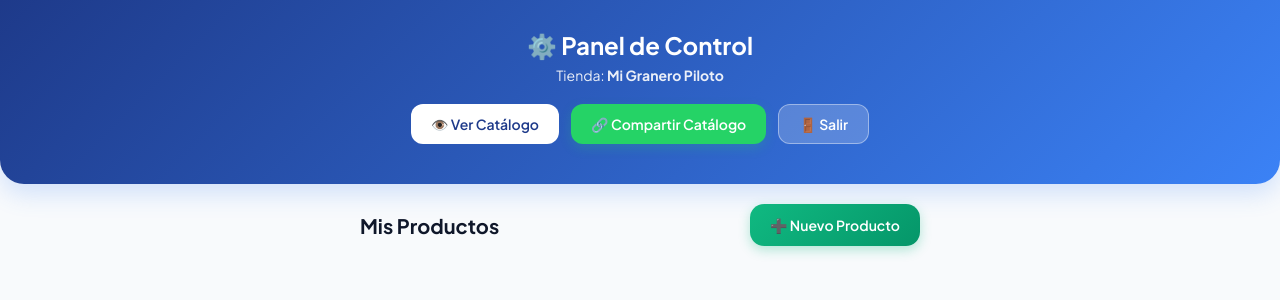
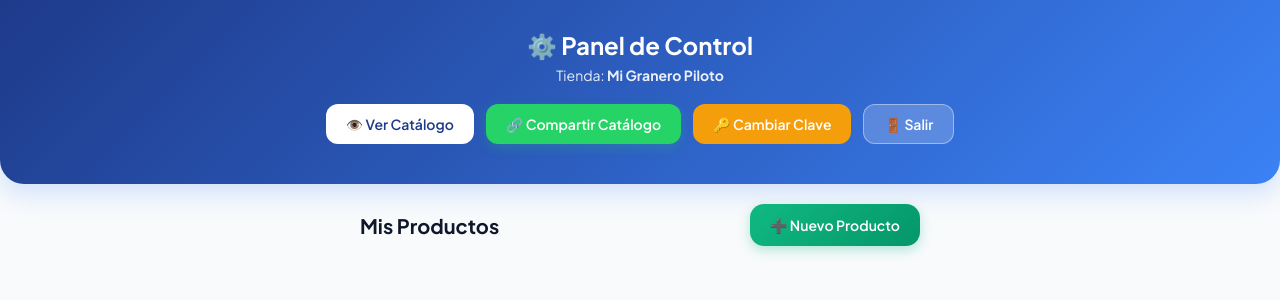
Before and after one commit to thiagoadames/CATALOGO_GRANERO, a Flask app: page /tienda/1/admin in a window 1280 px wide. Shown: the top 300 px of the page. Run offline with Flask 3, Linux system fonts and the light colour scheme; the visitor is signed in with stand-in values (Sample User, id 1); data that the repository does not hold is empty.

```diff
--- a/templates/panel_admin.html
+++ b/templates/panel_admin.html
@@ -27,6 +27,7 @@
         .btn-view { background: white; color: #1e3a8a; }
         .btn-share { background: #25D366; color: white; box-shadow: 0 4px 12px rgba(37, 211, 102, 0.2); }
         .btn-logout { background: rgba(255,255,255,0.2); color: white; border: 1px solid rgba(255,255,255,0.4); }
+        .btn-password { background: #f59e0b; color: white; }
 
         .container { padding: 20px; max-width: 600px; margin: 0 auto; }
 
@@ -77,9 +78,8 @@
 
         <div class="top-buttons">
             <a href="{{ url_for('ver_catalogo', id_tienda=id_tienda) }}" class="btn-top btn-view">👁️ Ver Catálogo</a>
-
             <button onclick="copiarLinkCatálogo()" class="btn-top btn-share">🔗 Compartir Catálogo</button>
-
+            <a href="{{ url_for('cambiar_clave', id_tienda=id_tienda) }}" class="btn-top btn-password">🔑 Cambiar Clave</a>
             <a href="/logout" class="btn-top btn-logout">🚪 Salir</a>
         </div>
     </div>
@@ -114,10 +114,8 @@
 
     <script>
         function copiarLinkCatálogo() {
-            // Construye de forma automática la ruta pública real (sea ngrok o localhost)
             const enlaceReal = window.location.origin + "/tienda/{{ id_tienda }}/catalogo";
 
-            // Copia el texto al portapapeles del dispositivo móvil o PC
             navigator.clipboard.writeText(enlaceReal).then(() => {
                 alert("¡Link del catálogo copiado! Ya puedes ir a WhatsApp y pegarlo para tus clientes.");
             }).catch(err => {
```
